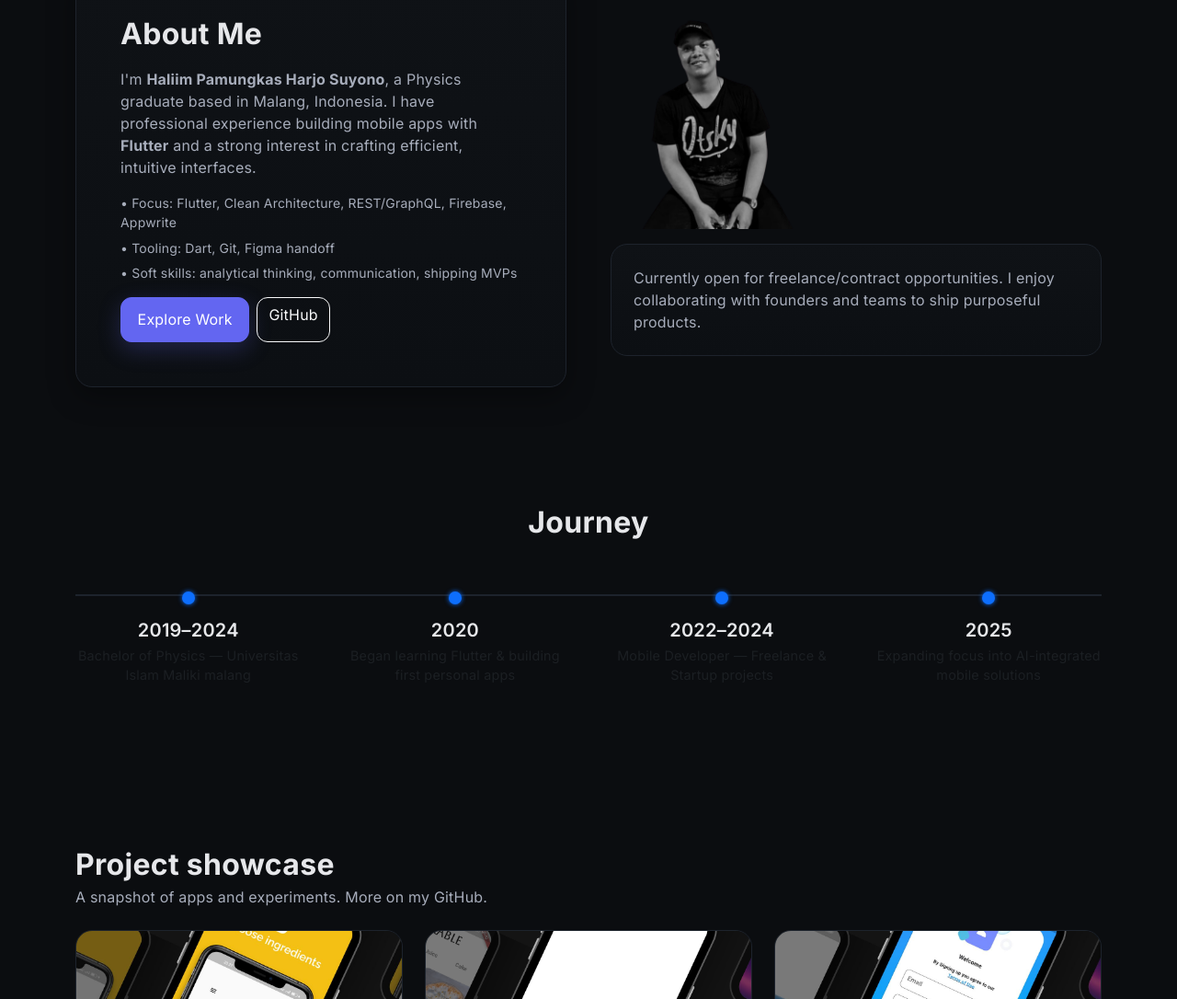
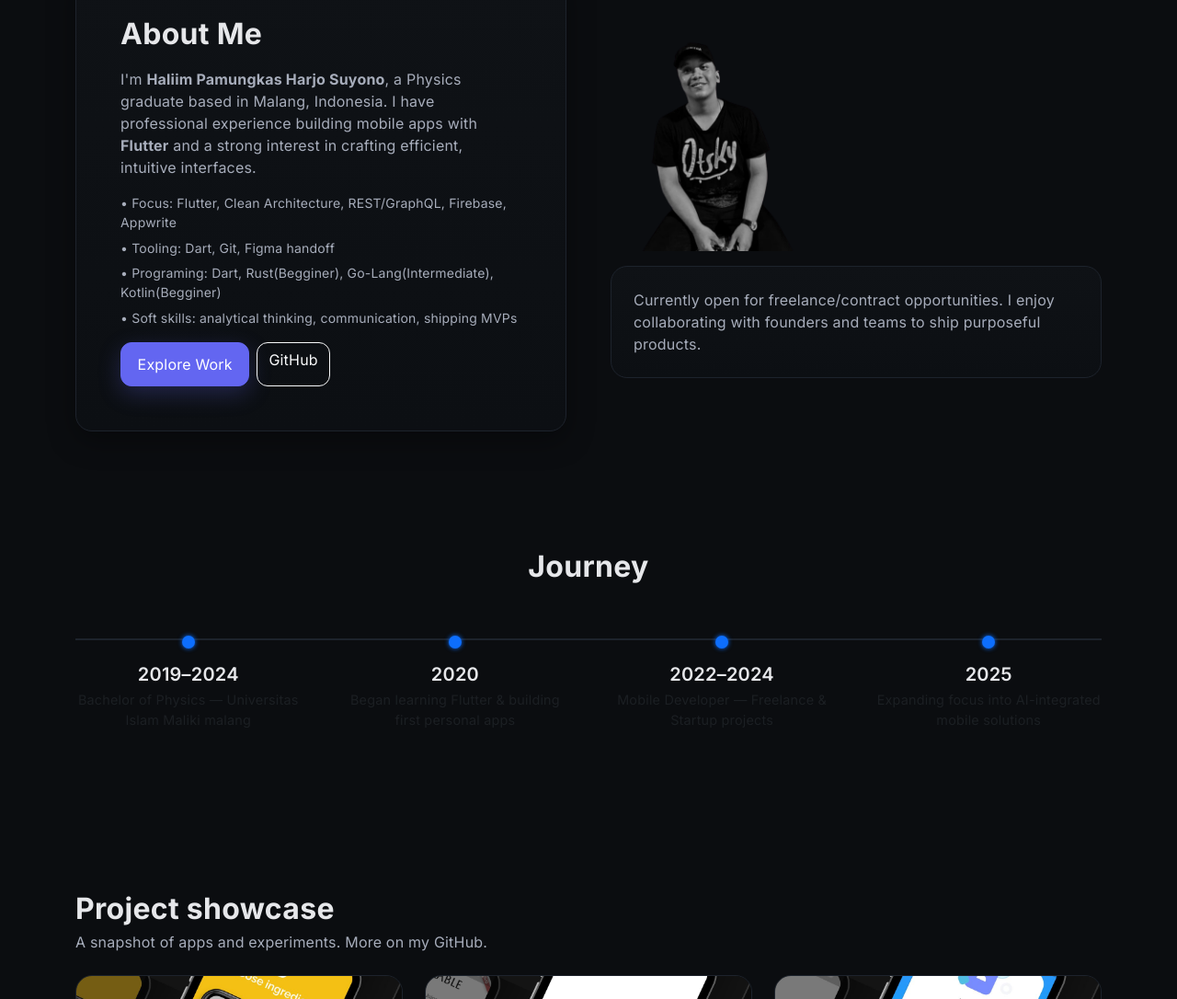
Before and after one commit to gethoopp/gethoopp.github.io, a plain HTML site: page index.html in a window 1280 px wide. Shown: the part 872-1958 px from the top of the page at 92% size. Drawn offline with nearby package versions, Linux system fonts and the light colour scheme; a script that the page names is missing.

Commit message:
fix tools

```diff
--- a/index.html
+++ b/index.html
@@ -76,6 +76,7 @@
               <ul class="about-list list-unstyled small">
                 <li>• Focus: Flutter, Clean Architecture, REST/GraphQL, Firebase, Appwrite</li>
                 <li>• Tooling: Dart, Git, Figma handoff</li>
+                <li>• Programing: Dart, Rust(Begginer), Go-Lang(Intermediate), Kotlin(Begginer)</li>
                 <li>• Soft skills: analytical thinking, communication, shipping MVPs</li>
               </ul>
               <div class="d-flex gap-2 mt-3">
```
